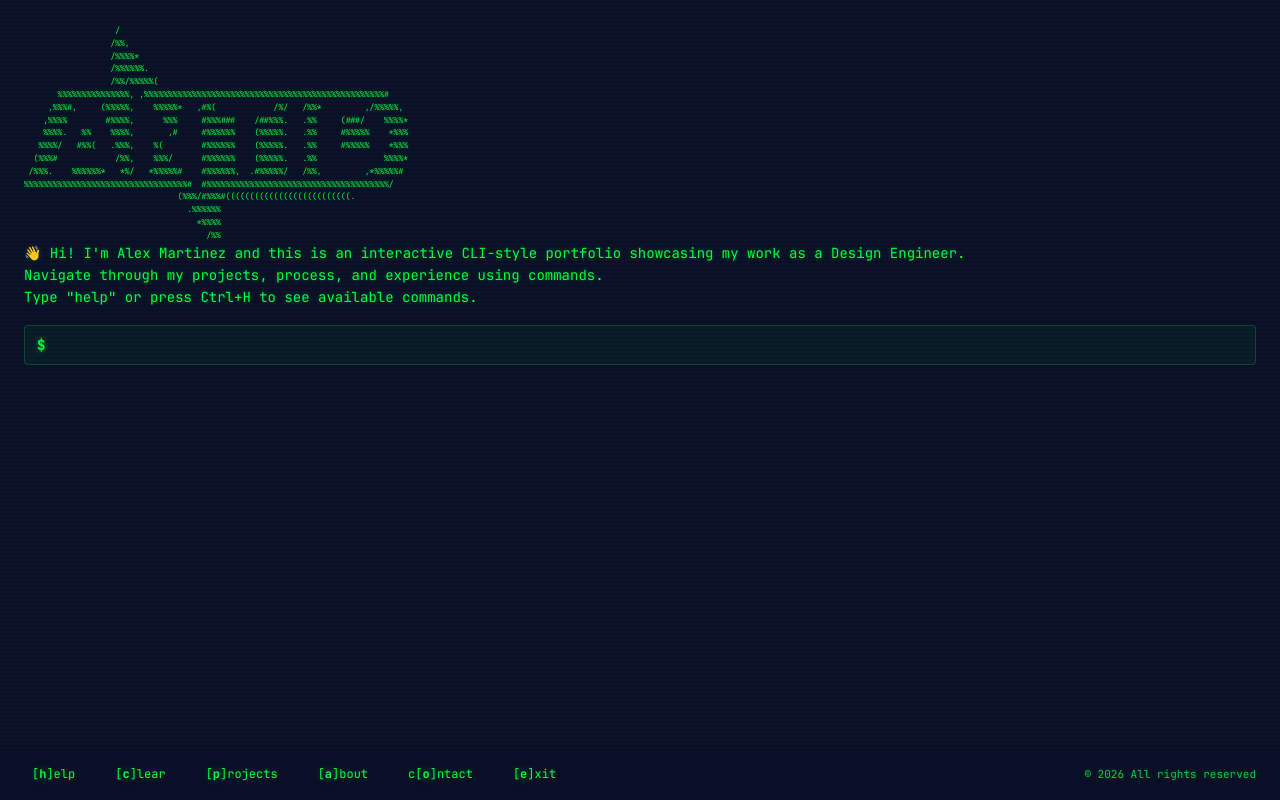
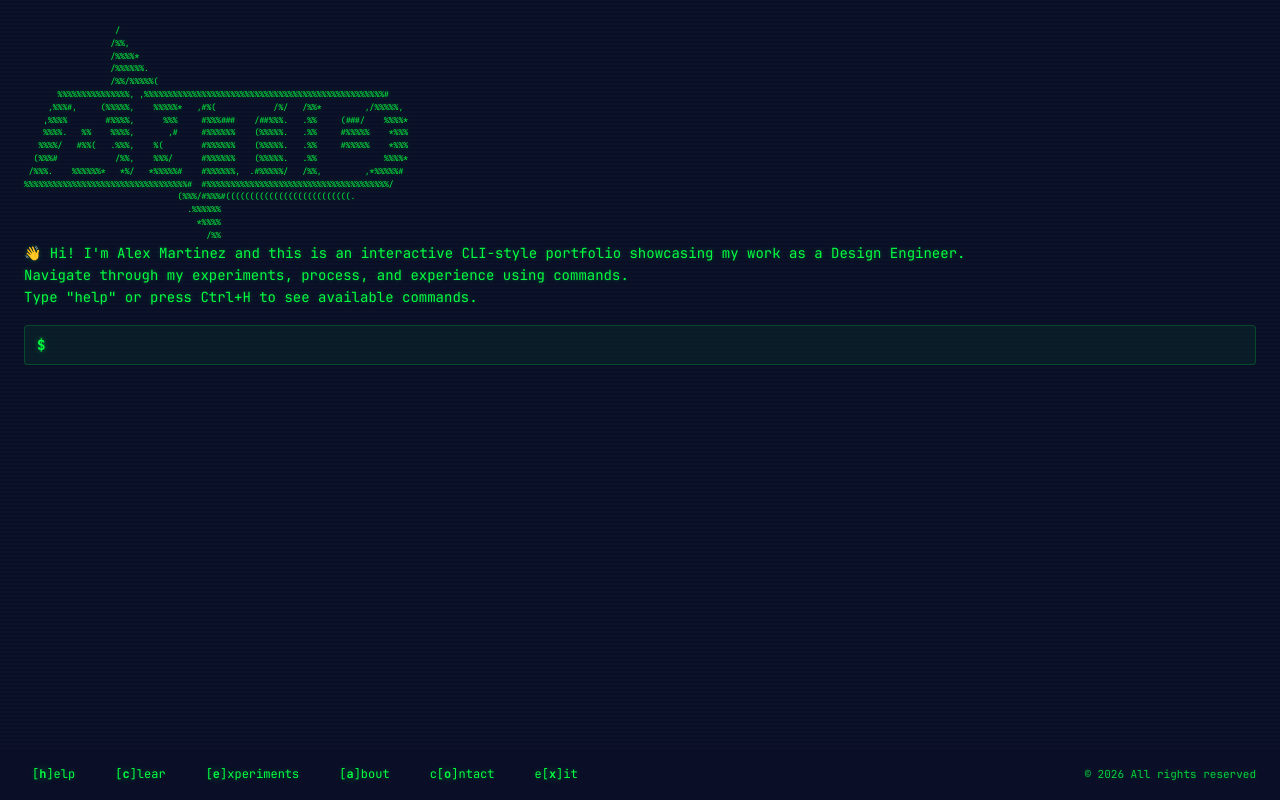
Before and after one commit to antid/portfolio-CLI, a React (Vite) app: page / in a window 1280 px wide. Built offline with nearby package versions, Linux system fonts and the light colour scheme.

Commit message:
Content updates

```diff
--- a/src/App.jsx
+++ b/src/App.jsx
@@ -2,12 +2,11 @@ import { useState, useRef, useEffect } from 'react'
 import './App.css'
 
 const portfolioData = {
-  projects: {
-    title: 'Projects',
+  experiments: {
+    title: 'Experiments',
     content: [
-      '1. 💻 Antid Old Portfolio (React, Vite) – https://antid-website-v8.vercel.app/',
-      '2. 🧭 Orbio Add Position E2E Flow – https://orbio-one.vercel.app/',
-      '3. 🧰 DevToolbox (Prototyping exercise) – https://devtoolbox-two.vercel.app/'
+      '1. 🧭 Orbio Add Position E2E Flow – https://orbio-one.vercel.app/',
+      '2. 🧰 DevToolbox (Prototyping exercise) – https://devtoolbox-two.vercel.app/'
     ]
   },
   about: {
@@ -69,7 +68,7 @@ function App() {
     '                                      /%%                                        ',
     '',
     '👋 Hi! I\'m Alex Martinez and this is an interactive CLI-style portfolio showcasing my work as a Design Engineer.',
-    'Navigate through my projects, process, and experience using commands.',
+    'Navigate through my experiments, process, and experience using commands.',
     '',
     'Type "help" or press Ctrl+H to see available commands.'
   ])
@@ -87,7 +86,7 @@ function App() {
       'Available commands:',
       'help              - Show this help message',
       'clear             - Clear the terminal',
-      'projects          - Show projects',
+      'experiments       - Show experiments',
       'about             - About me',
       'contact           - Contact information',
       'exit              - Close the terminal',
@@ -97,7 +96,7 @@ function App() {
       return []
     },
     exit: () => ['Thanks for visiting! Goodbye.', ''],
-    projects: () => portfolioData.projects.content,
+    experiments: () => portfolioData.experiments.content,
     about: () => portfolioData.about.content,
     contact: () => portfolioData.contact.content,
   }
@@ -151,7 +150,7 @@ function App() {
         '                                      /%%                                        ',
         '',
         '👋 Hi! I\'m Alex Martinez and this is an interactive CLI-style portfolio showcasing my work as a Design Engineer.',
-        'Navigate through my projects, process, and experience using commands.',
+        'Navigate through my experiments, process, and experience using commands.',
         '',
         'Type "help" or press Ctrl+H to see available commands.'
       ])
@@ -170,7 +169,7 @@ function App() {
         newHistory.push('')
       }
       if (trimmed !== 'clear') {
-        setCurrentPage(trimmed === 'projects' ? 'projects' : trimmed === 'about' ? 'about' : trimmed === 'contact' ? 'contact' : currentPage)
+        setCurrentPage(trimmed === 'experiments' ? 'experiments' : trimmed === 'about' ? 'about' : trimmed === 'contact' ? 'contact' : currentPage)
       }
     } else {
       newHistory.push(`Command not found: ${trimmed}. Type "help" for available commands.`)
@@ -196,10 +195,10 @@ function App() {
       const keyMap = {
         'h': 'help',
         'c': 'clear',
-        'p': 'projects',
+        'e': 'experiments',
         'a': 'about',
         'o': 'contact',
-        'e': 'exit'
+        'x': 'exit'
       }
 
       const command = keyMap[e.key.toLowerCase()]
@@ -285,10 +284,10 @@ function App() {
         }}>
           <span className="command-item" onClick={() => handleCommand('help')}>[<span className="cmd-key">h</span>]elp</span>
           <span className="command-item" onClick={() => handleCommand('clear')}>[<span className="cmd-key">c</span>]lear</span>
-          <span className="command-item" onClick={() => handleCommand('projects')}>[<span className="cmd-key">p</span>]rojects</span>
+          <span className="command-item" onClick={() => handleCommand('experiments')}>[<span className="cmd-key">e</span>]xperiments</span>
           <span className="command-item" onClick={() => handleCommand('about')}>[<span className="cmd-key">a</span>]bout</span>
           <span className="command-item" onClick={() => handleCommand('contact')}>c[<span className="cmd-key">o</span>]ntact</span>
-          <span className="command-item" onClick={() => handleCommand('exit')}>[<span className="cmd-key">e</span>]xit</span>
+          <span className="command-item" onClick={() => handleCommand('exit')}>e[<span className="cmd-key">x</span>]it</span>
         </div>
         <div className="copyright">© 2026 All rights reserved</div>
       </div>
```
